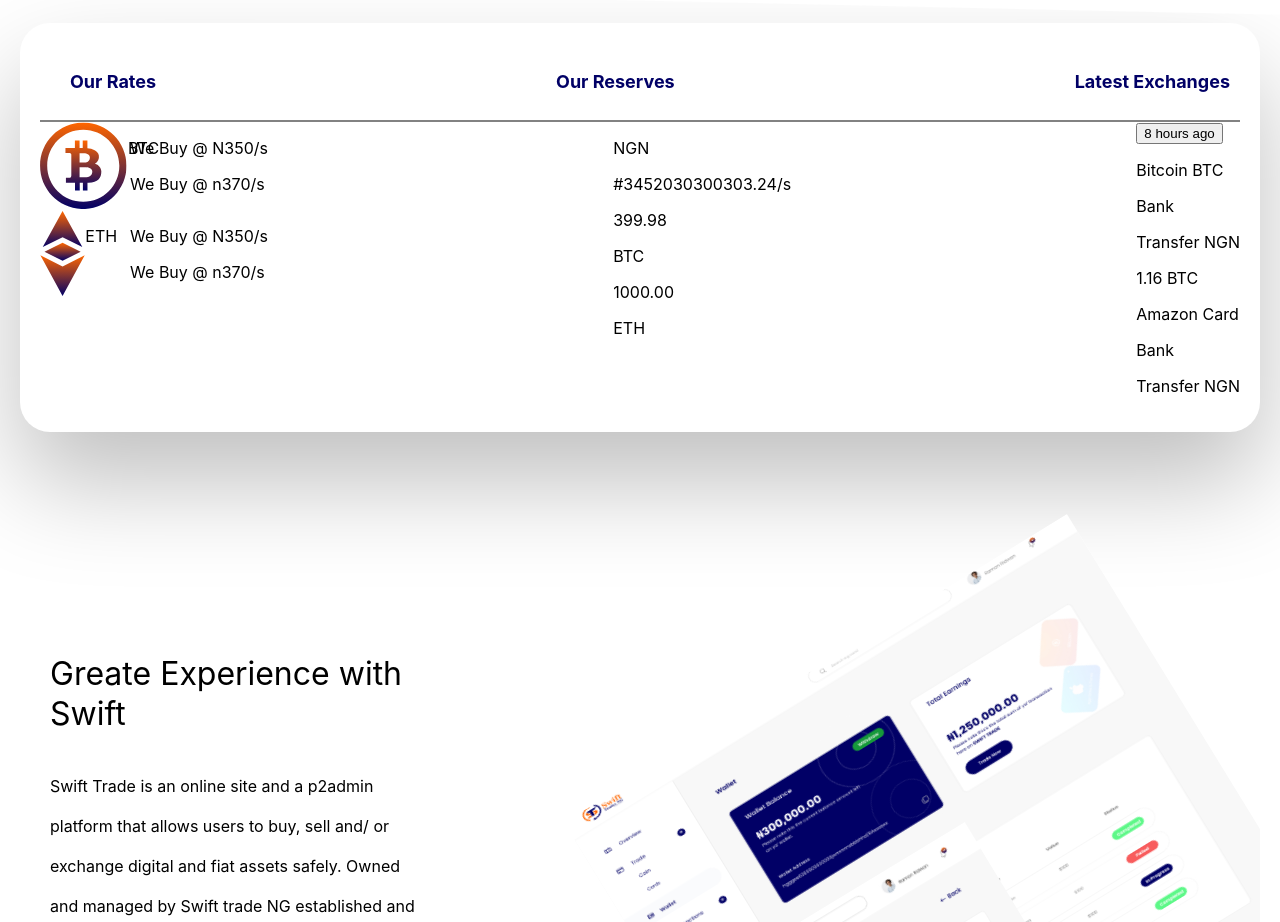
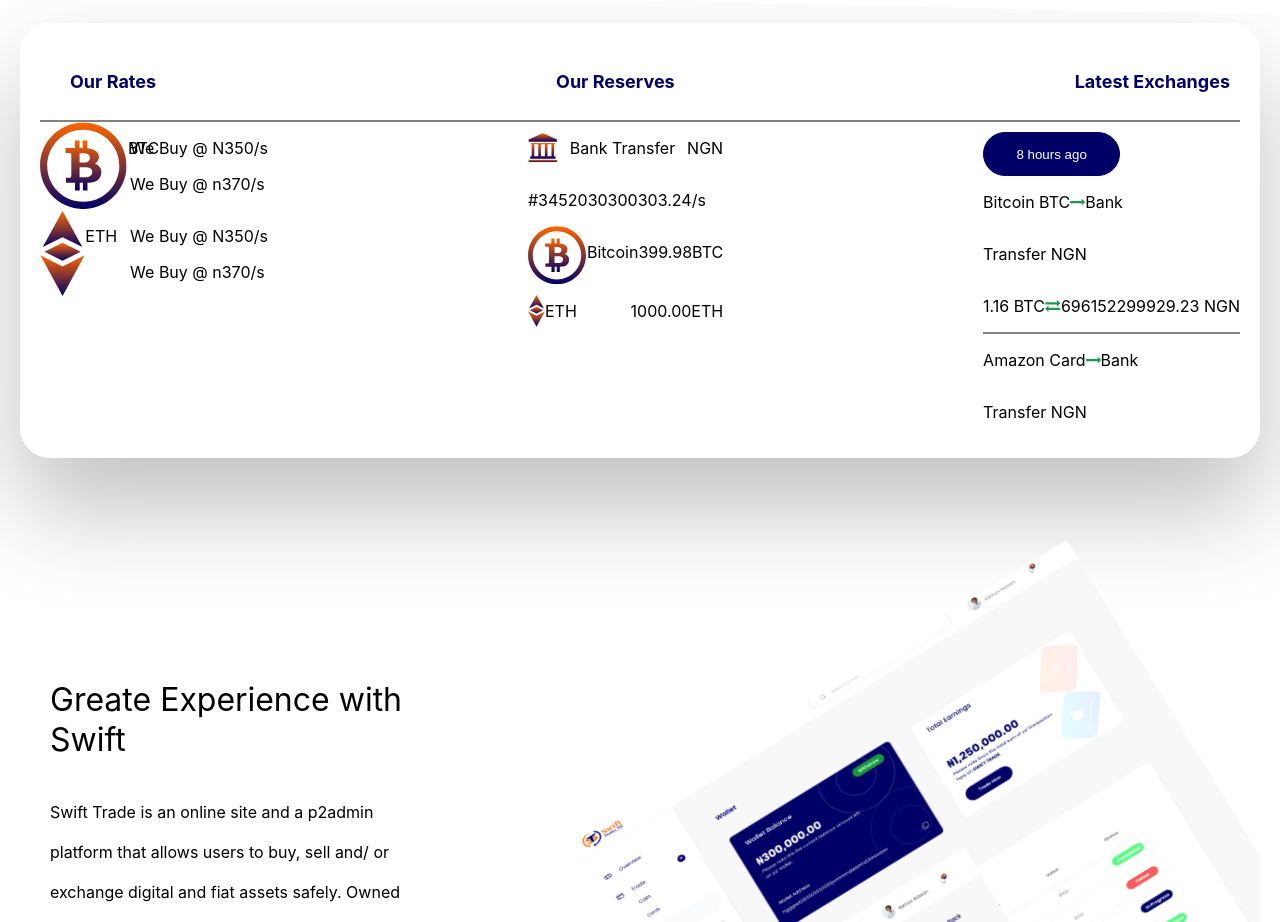
Before and after one commit to iamAbayomi/swift-trade-homepage, a React (Create React App) app: page / in a window 1280 px wide. Shown: the part 900-1822 px from the top of the page. Built offline with nearby package versions, Linux system fonts and the light colour scheme.

Commit message:
fix: added svg elements

```diff
--- a/src/components/BuySellSection/BuySellSection.tsx
+++ b/src/components/BuySellSection/BuySellSection.tsx
@@ -55,34 +55,62 @@ import {
                 </div>
                 <div className="our-reserves-section">
                         <div className="">
+                            <div className="display-flex-withspace">
+                                <img src="./vectors/bank-building.svg" />
+                                <p>Bank Transfer</p>
                                 <p>NGN</p>
+                            </div>
                             <p>#3452030300303.24/s</p>
                         </div>
-                        <div className="">
+
+                        <div className="display-flex-withspace">
+                            <div className="display-flex">
+                                    <img src="./vectors/bitcoin.svg" />
+                                    <p>Bitcoin</p>
+                            </div>
+                            <div className="display-flex">
                                 <p>399.98</p>
                                 <p>BTC</p>
                             </div>
-                        <div className="">
+                        </div>
+
+                        <div className="display-flex-withspace">
+                            <div className="display-flex-withspace">
+                                <img src="./vectors/etherum.svg" />
+                                <p>ETH</p>
+                            </div>
+                            <div className="display-flex">
                                 <p>1000.00</p>
                                 <p>ETH</p>
                             </div>
                         </div>
+                </div>
 
                 <div className="latest-exchanges-section">
-                    <button>8 hours ago</button>
+                    <button className="blue-button">8 hours ago</button>
                         <div className="">
+                            <div className="display-flex">
                                 <p>Bitcoin BTC</p>
+                                <img src="./vectors/transfer.svg" />
                                 <p>Bank</p>
+                            </div>
                             <p>Transfer NGN</p>
                         </div>
 
-                    <div className="">
+                    <div className="display-flex">
                             <p>1.16 BTC </p>
+                            <img src="./vectors/double-transfer.svg" />
+                            <p>696152299929.23 NGN</p>
                     </div>
 
+                    <div className="divider" />
+
                     <div className="">
+                        <div className="display-flex">
                             <p>Amazon Card</p>
+                            <img src="./vectors/transfer.svg" />
                             <p>Bank</p>
+                        </div>
                             <p>Transfer NGN</p>
                     </div>
                 </div>
```
Lines whose indentation alone changed are shown as unchanged.
